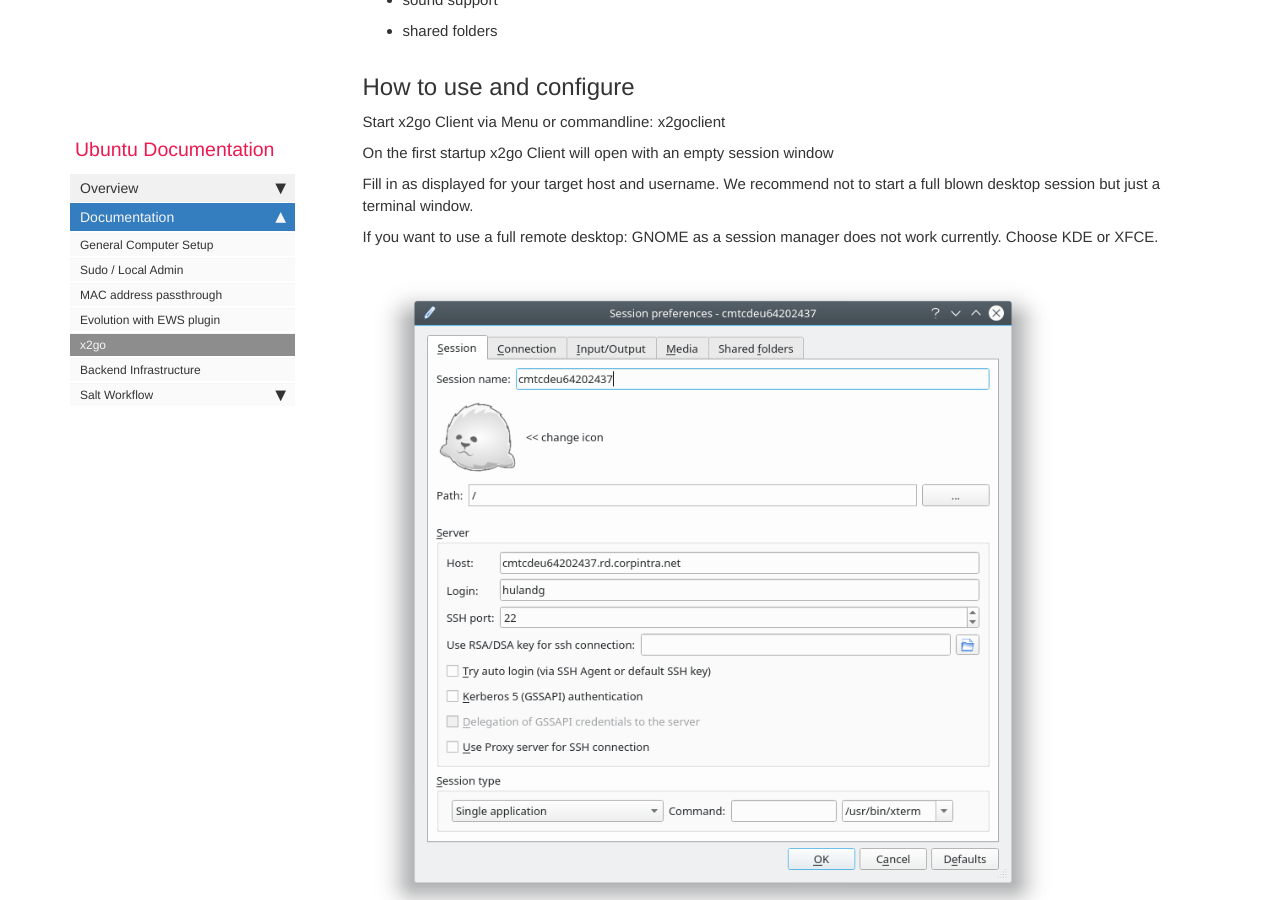
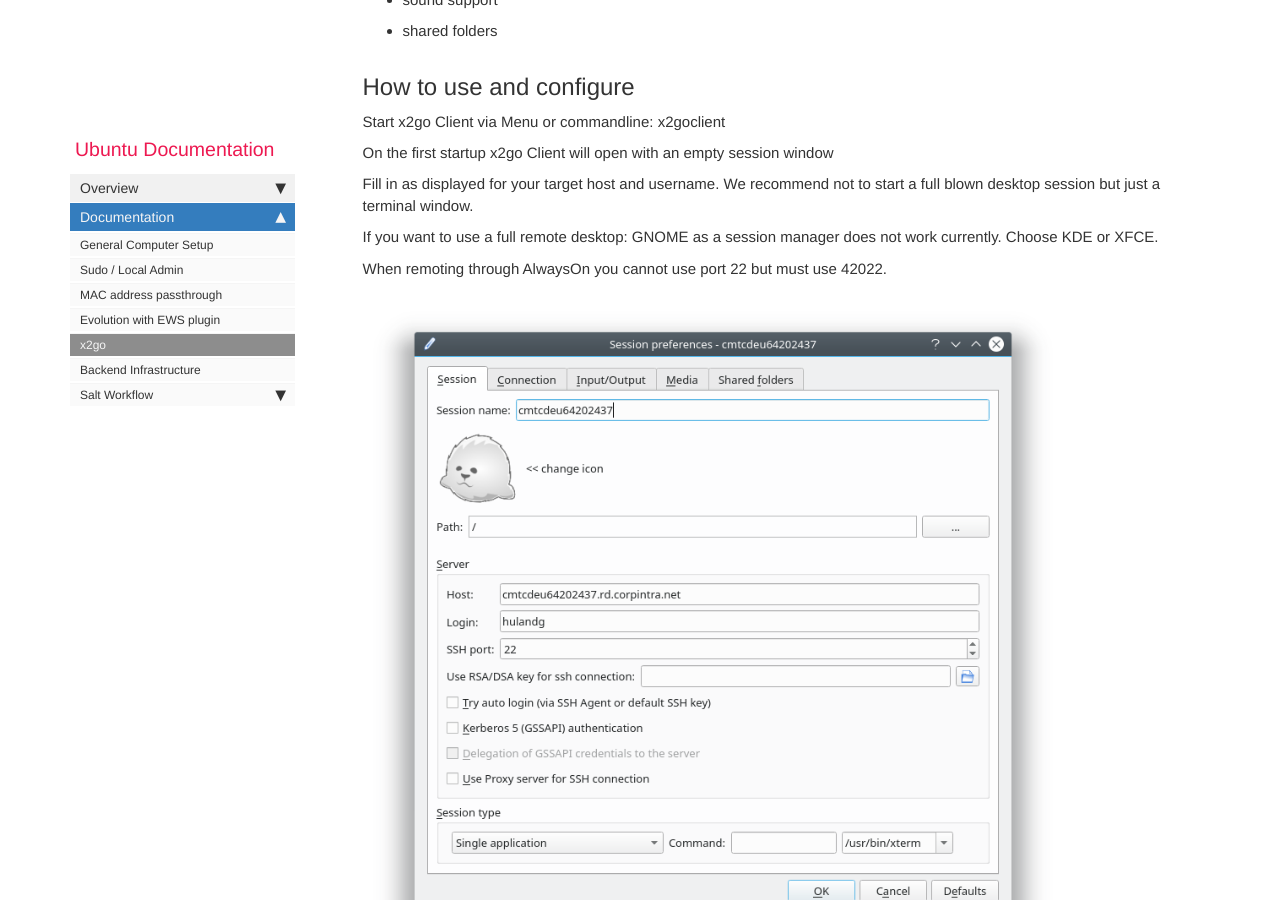
Before and after one commit to RajputPawan/Prometheus, a Jekyll site: the page built from pages/docs/x2go.md, in a window 1280 px wide and 900 px high, scrolled down 562 px. Built offline with Jekyll 4.4.1, drawn with Linux system fonts in a browser that asks for light colours; comment, search, counter and statistics services are not loaded.

Commit message:
added further ssh port

```diff
--- a/pages/docs/x2go.md
+++ b/pages/docs/x2go.md
@@ -30,6 +30,8 @@
 
 If you want to use a full remote desktop: GNOME as a session manager does not work currently. Choose KDE or XFCE.
 
+When remoting through AlwaysOn you cannot use port 22 but must use 42022.
+
 ![x2go_session_tab1](images/docs/x2go/x2go_session_tab1.png)
 
 On the second tab you can choose your settings for transport compression. Using the defaults here is a good starting point.
```
